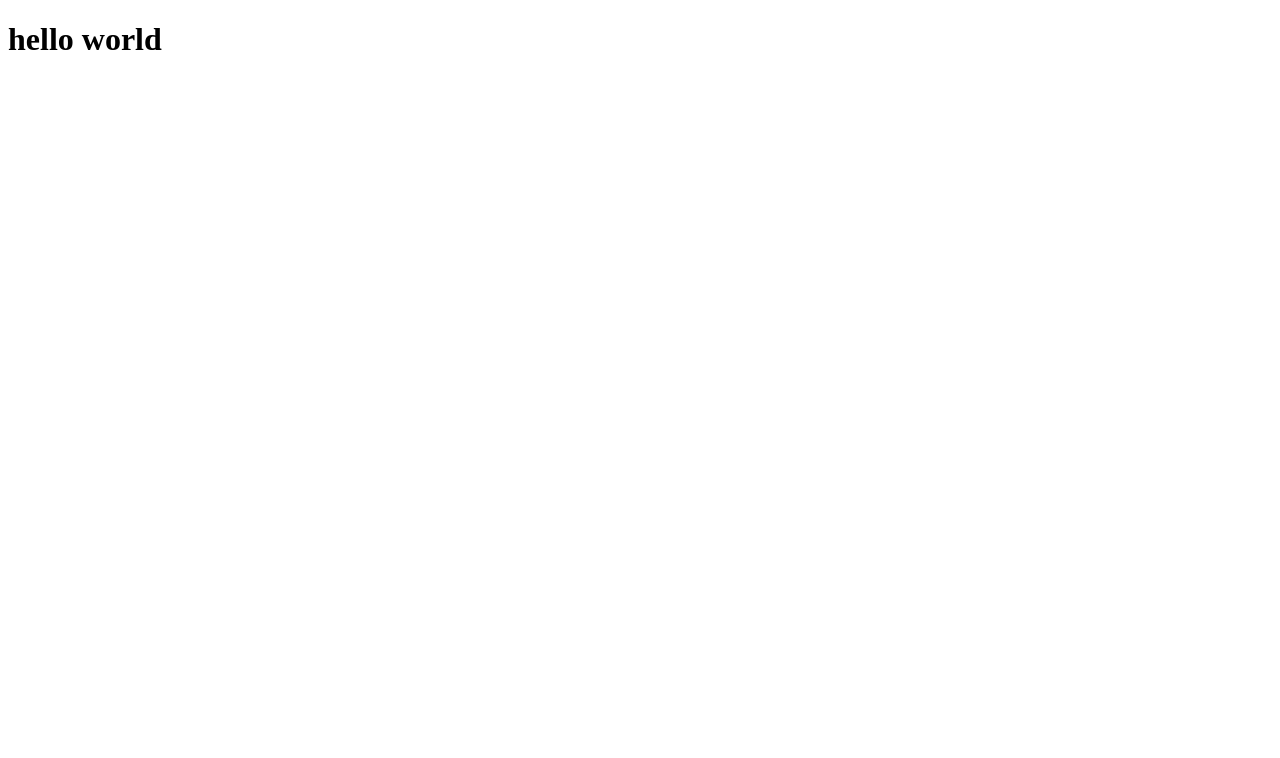
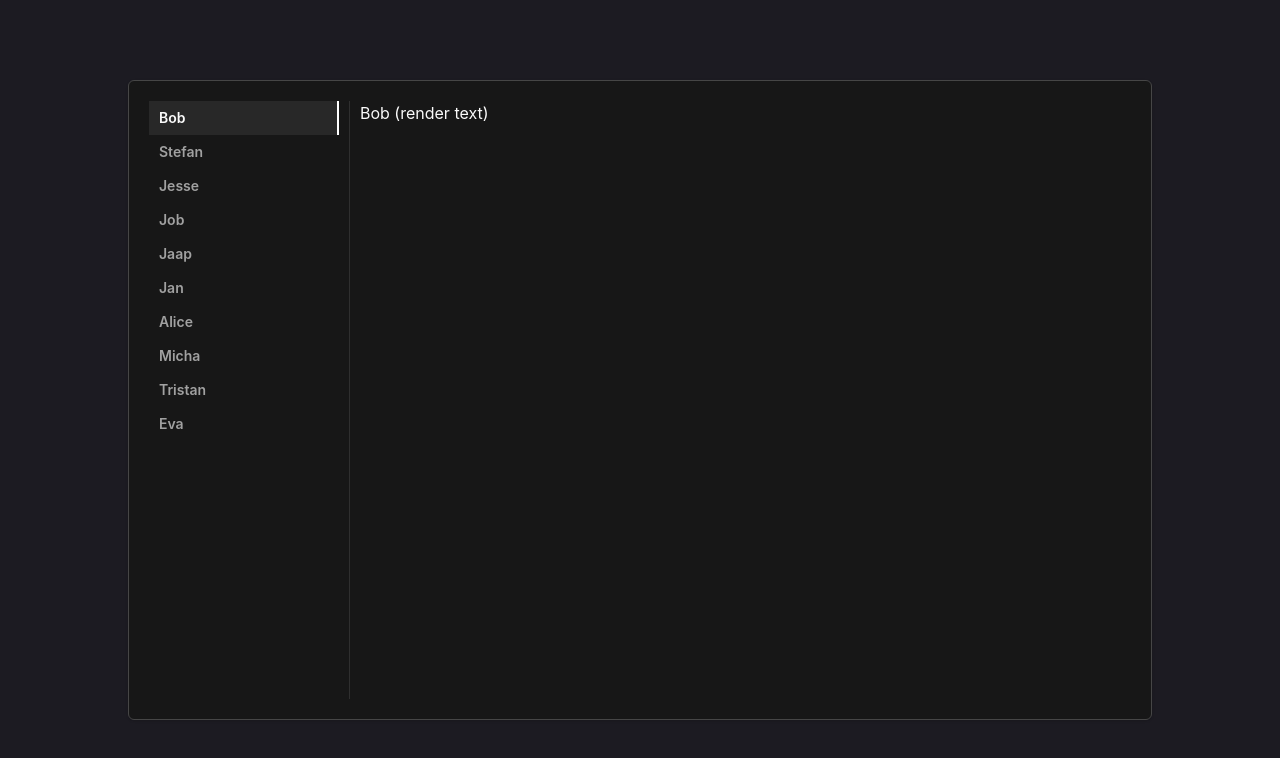
Before and after one commit to FurriousFox/Peopledex, a plain HTML site: page src/frontend/index.html in a window 1280 px wide. Drawn offline with Linux system fonts and the light colour scheme.

Commit message:
people list dashboard

```diff
--- a/src/frontend/index.html
+++ b/src/frontend/index.html
@@ -1,16 +1,73 @@
 <!DOCTYPE html>
+
+<html class="dark">
 
 <head>
     <meta charset="utf-8">
-    <meta name="viewport" content="width=device-width, initial-scale=1.0">
+    <meta name="viewport" content="width=device-width, initial-scale=1.0, interactive-widget=resizes-content">
     <title>Peoplédex</title>
+
+    <link rel="stylesheet" href="franken-ui.css">
+    <link rel="stylesheet" href="style.css">
 </head>
 
-<html>
-<h1>hello world</h1>
+<script src="/core.iife.js" type="module"></script>
+<script src="/icon.iife.js" type="module"></script>
+
+<body>
+    <div id="people" class="uk-card uk-card-body uk-anmt-fade-in-sm">
+        <ul class="uk-tab-left people-list"
+            data-uk-tab="connect: #characteristics-list; animation: uk-anmt-fade; duration: 100">
+            <li><a>Bob</a></li>
+            <li><a>Stefan</a></li>
+            <li><a>Jesse</a></li>
+            <li><a>Job</a></li>
+            <li><a>Jaap</a></li>
+            <li><a>Jan</a></li>
+            <li><a>Alice</a></li>
+            <li><a>Micha</a></li>
+            <li><a>Tristan</a></li>
+            <li><a>Eva</a></li>
+        </ul>
+        <hr id="h" class="uk-divider-vertical" />
+        <div id="characteristics">
+            <ul id="characteristics-list" class="uk-switcher">
+                <li>Bob</li>
+                <li>Stefan</li>
+                <li>Jesse</li>
+                <li>Job</li>
+                <li>Jaap</li>
+                <li>Jan</li>
+                <li>Alice</li>
+                <li>Micha</li>
+                <li>Tristan</li>
+                <li>Eva</li>
+            </ul>
+        </div>
+    </div>
+</body>
+
+<script>
+    const peopleList = document.querySelector('.people-list');
+    const hr = document.getElementById('h');
+
+    function scrollOrDiv() {
+        hr.style.opacity = +(peopleList.scrollHeight <= peopleList.clientHeight);
+        if (navigator.userAgent.includes("Firefox")) hr.style.marginRight = (peopleList.scrollHeight <= peopleList
+            .clientHeight) ? "10px" : "5px";
+    }
+    window.addEventListener('load', scrollOrDiv);
+    window.addEventListener('resize', scrollOrDiv);
+    setTimeout(scrollOrDiv, 100);
+
+    const characteristics = [...document.querySelectorAll('#characteristics-list > *')];
+    characteristics.forEach(c => {
+        c.addEventListener('beforeshow', e => {
+            console.log('shown', c, e);
+            // render characteristics, fetch? maybe just already loaded
+            c.innerHTML += " (render text)"
+        });
+    });
+</script>
 
 </html>
-
-<script>
-    // location.reload();
-</script>
--- a/src/frontend/style.css
+++ b/src/frontend/style.css
@@ -12,12 +12,20 @@ html,
 body {
     font-family: -apple-system, BlinkMacSystemFont, "Segoe UI", Roboto, "Helvetica Neue", Arial, sans-serif;
     background-color: #1c1b22;
+
+    display: flex;
+    min-height: 100svh;
+    width: 100%;
+    justify-content: center;
+    align-items: center;
+    margin: 0;
+    padding: 0;
 }
 
 #form {
     display: flex;
     width: 100%;
-    min-height: 100vh;
+    min-height: 100svh;
     justify-content: center;
     align-items: center;
 }
@@ -74,3 +82,59 @@ body {
 #form>fieldset>button.transitions {
     transition: all 0.05s linear;
 }
+
+#people {
+    display: flex;
+
+    width: 100%;
+    max-width: 80svw;
+
+    min-height: auto;
+    height: 80svh;
+    border: 1px solid rgb(70, 70, 70);
+    padding: 20px;
+}
+
+#people>hr#h {
+    align-self: stretch;
+    margin-left: 0;
+    margin-right: 10px;
+    overflow-y: auto;
+    height: auto;
+    opacity: 0;
+}
+
+.people-list {
+    min-width: min(200px, 33%);
+    max-width: 25%;
+    overflow-y: auto;
+    height: 100%;
+    padding-right: 10px;
+
+    flex-wrap: nowrap !important;
+    flex-direction: column !important;
+
+    border: none !important;
+
+    scrollbar-width: thin;
+}
+
+.people-list::before {
+    border: none !important;
+}
+
+.people-list>li>a {
+    cursor: pointer;
+    justify-content: left;
+    border-bottom: none;
+    border-right: 2px solid transparent;
+}
+
+.people-list>li>a {
+    transition: background-color 0.1s linear;
+}
+
+.people-list>li>a[aria-selected="true"] {
+    background-color: rgb(40, 40, 40);
+    border-color: white;
+}
```
Also changed, not shown: src/frontend/login.html (+1 -1 lines), src/frontend/setup.html (+5 -5 lines), 1 other file.
